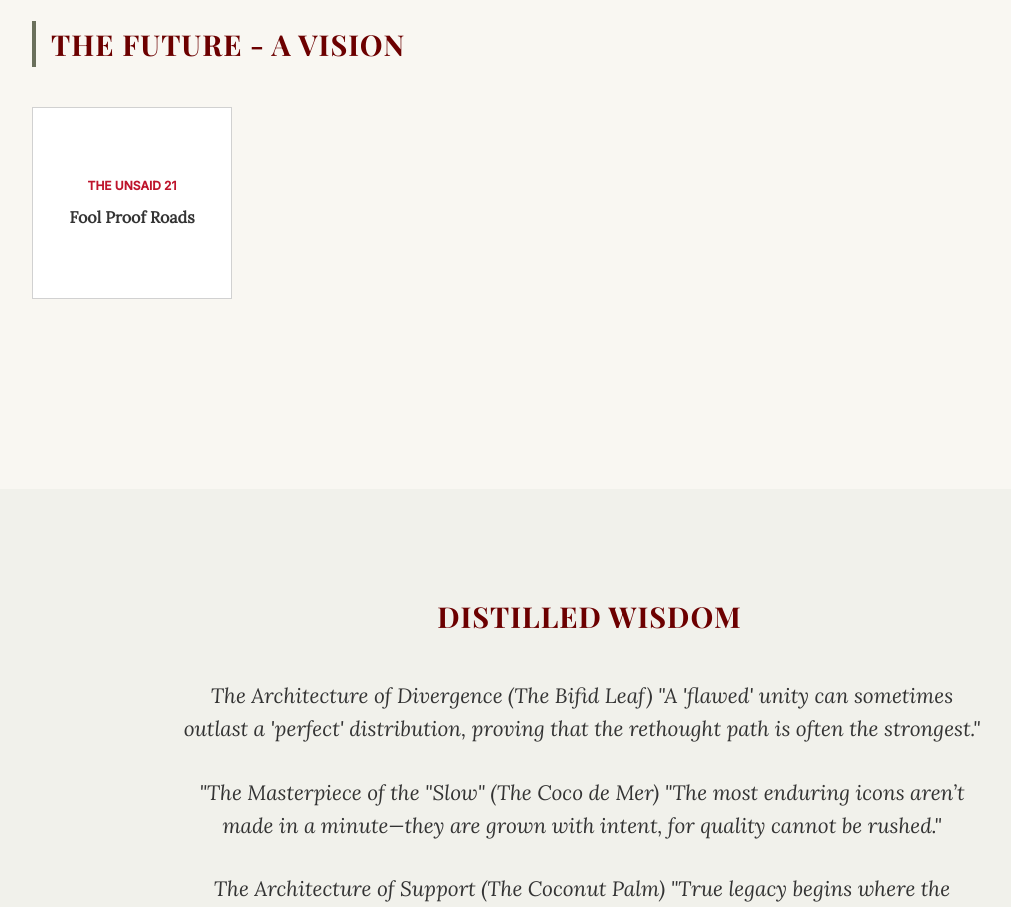
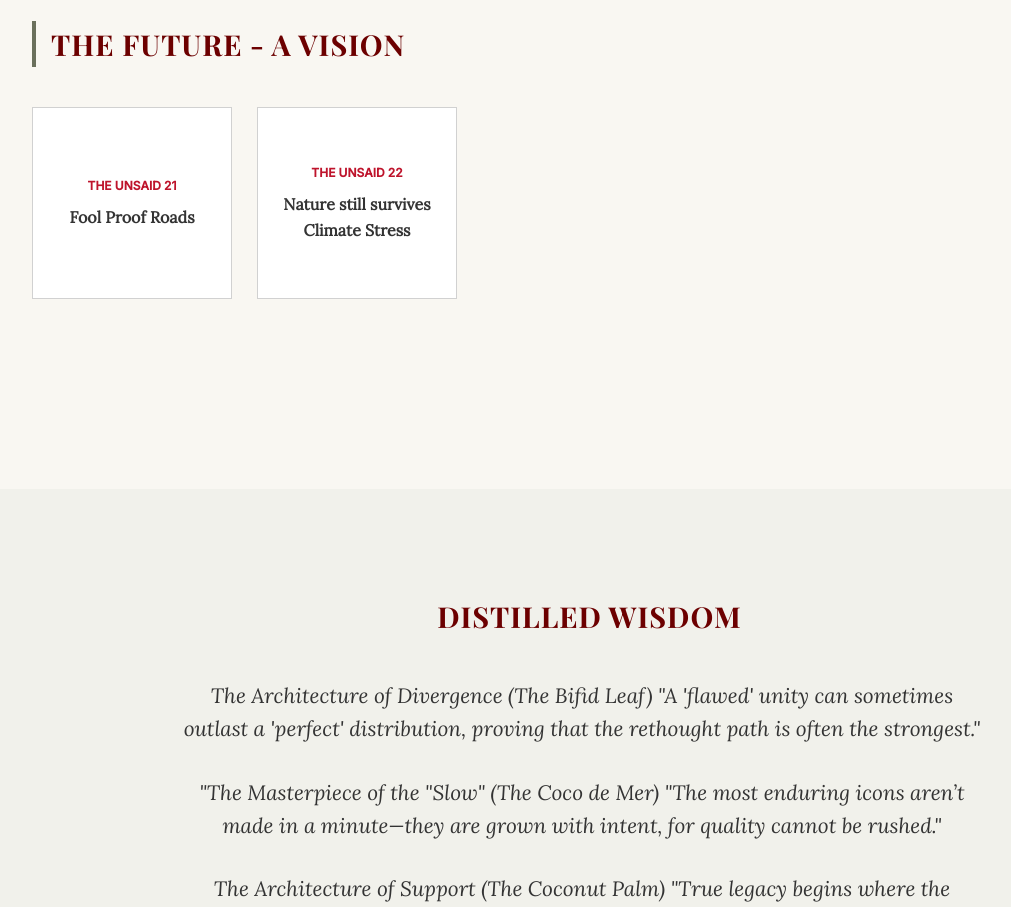
Before and after one commit to gskg02-values/next-gen-values-to-think, a plain HTML site: page index.html in a window 1280 px wide. Shown: the part 3324-4231 px from the top of the page, without its empty margins (58-1069 px from the left). Drawn offline with nearby package versions, Linux system fonts and the light colour scheme.

Commit message:
Update index.html

```diff
--- a/index.html
+++ b/index.html
@@ -402,6 +402,15 @@ footer p {
 	</a>
 
 
+<a href="article22.html" class="room-card">
+	       <div class="room-number">THE UNSAID 22</div>
+	       <div class="room-name">Nature still survives Climate Stress</div>
+	</a>
+
+
+
+
+
 
 </div>
 
```
